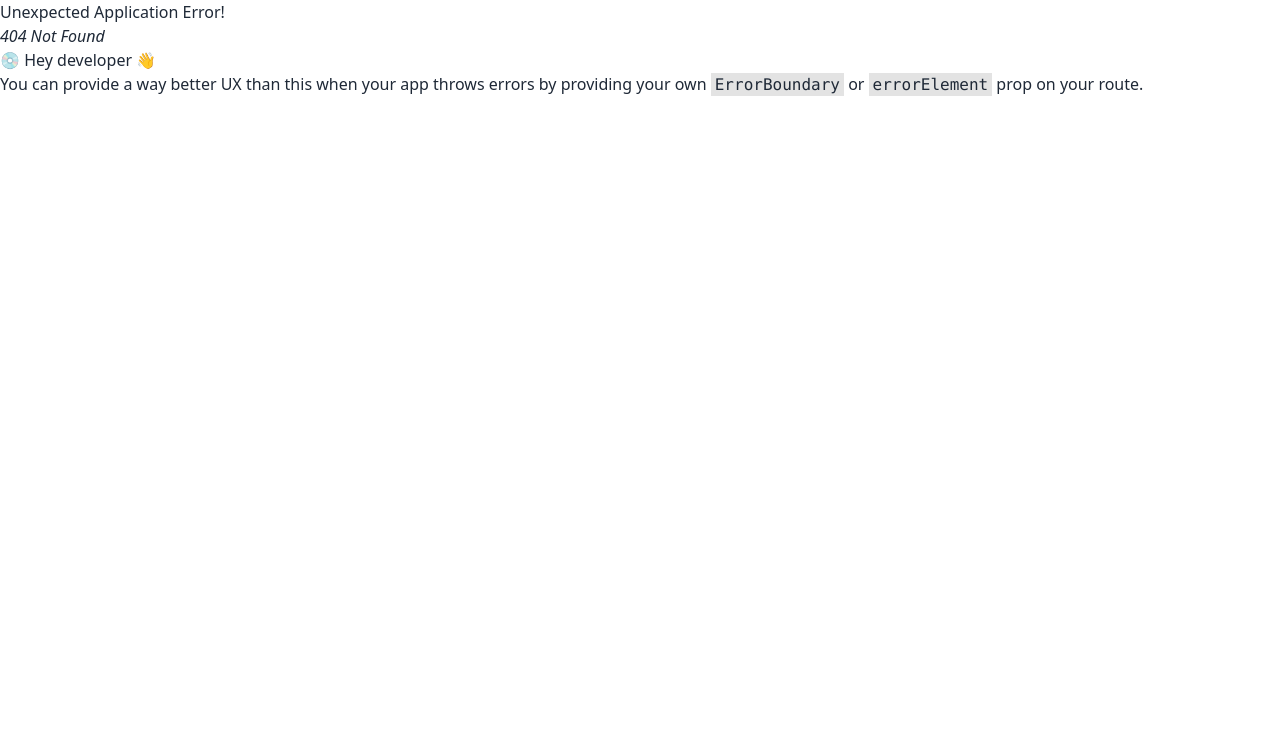
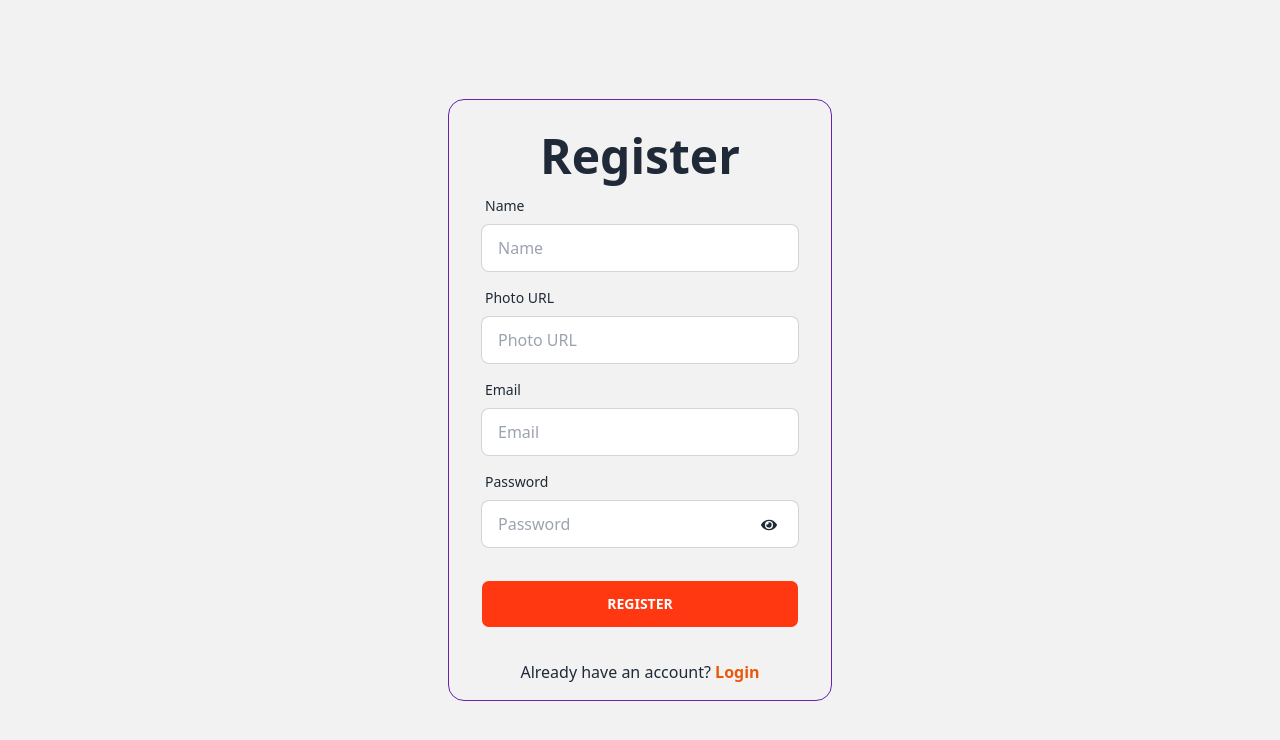
Before and after one commit to Ariful2634/hotel-booking-management-client, a React (Vite) app: page /register in a window 1280 px wide. Before the commit this address had no page. Shown: the top 740 px of the page. Built offline with nearby package versions, Linux system fonts and the light colour scheme; no server answers.

Commit message:
setting up the register page

```diff
--- a/package.json
+++ b/package.json
@@ -10,12 +10,15 @@
     "preview": "vite preview"
   },
   "dependencies": {
+    "firebase": "^10.5.2",
     "localforage": "^1.10.0",
     "match-sorter": "^6.3.1",
     "react": "^18.2.0",
     "react-dom": "^18.2.0",
+    "react-icons": "^4.11.0",
     "react-router-dom": "^6.18.0",
-    "sort-by": "^1.2.0"
+    "sort-by": "^1.2.0",
+    "sweetalert2": "^11.9.0"
   },
   "devDependencies": {
     "@types/react": "^18.2.15",
--- /dev/null
+++ b/src/Components/Firebase/firebase.config.js
@@ -0,0 +1,20 @@
+// Import the functions you need from the SDKs you need
+import { initializeApp } from "firebase/app";
+import { getAuth } from "firebase/auth";
+// TODO: Add SDKs for Firebase products that you want to use
+// https://firebase.google.com/docs/web/setup#available-libraries
+
+// Your web app's Firebase configuration
+const firebaseConfig = {
+  apiKey: "AIzaSyBmETyROEsLyQiasMm4kAvtgWPIm-W1nJQ",
+  authDomain: "hotel-booking-management-928e5.firebaseapp.com",
+  projectId: "hotel-booking-management-928e5",
+  storageBucket: "hotel-booking-management-928e5.appspot.com",
+  messagingSenderId: "359268954935",
+  appId: "1:359268954935:web:a5cde7484b23346b78a0b2"
+};
+
+// Initialize Firebase
+const app = initializeApp(firebaseConfig);
+const auth = getAuth(app)
+export default auth;
--- /dev/null
+++ b/src/Components/Login/Login.jsx
@@ -0,0 +1,11 @@
+
+
+const Login = () => {
+    return (
+        <div>
+
+        </div>
+    );
+};
+
+export default Login;
--- /dev/null
+++ b/src/Components/Provider/AuthProvider.jsx
@@ -0,0 +1,93 @@
+/* eslint-disable react/prop-types */
+import { createContext, useEffect, useState } from "react";
+import { createUserWithEmailAndPassword,  GoogleAuthProvider, onAuthStateChanged, signInWithEmailAndPassword, signInWithPopup, signOut } from "firebase/auth";
+import auth from "../Firebase/firebase.config";
+
+export const AuthContext = createContext(null)
+const provider = new GoogleAuthProvider()
+
+const AuthProvider = ({children}) => {
+
+    const [user, setUser] = useState(null)
+    const [loading, setLoading] = useState(true)
+
+
+
+    // google login
+
+    // eslint-disable-next-line no-unused-vars
+    const googleIn = (value) => {
+        setLoading(true)
+        return signInWithPopup(auth, provider)
+    }
+
+    // create user
+
+    const createUser = (email, password) => {
+        setLoading(true)
+        return createUserWithEmailAndPassword(auth, email, password)
+    }
+
+    // login
+
+    const loginUser = (email, password) => {
+        setLoading(true)
+        return signInWithEmailAndPassword(auth, email, password)
+    }
+
+    // logout user
+
+    const logOut = () => {
+        setLoading(true)
+        return signOut(auth)
+    }
+
+    // subscribe
+
+    useEffect(() => {
+        onAuthStateChanged(auth, (currentUser) => {
+
+            // const userEmail = currentUser?.email || user?.email;
+            // const loggedUser = { email: userEmail }
+            setUser(currentUser)
+            setLoading(false)
+
+            // if user exist then issue a token
+
+            // if (currentUser) {
+            //     axios.post('http://localhost:5000/jwt', loggedUser, { withCredentials: true })
+            //         .then(res => {
+            //             console.log(res.data)
+            //         })
+            // }
+            // else {
+            //     axios.post('http://localhost:5000/logout', loggedUser, { withCredentials: true })
+            //         .then(res => {
+            //             console.log(res.data)
+            //         })
+            // }
+
+        })
+    }, [])
+
+
+
+
+    const authInfo = {
+        user,
+        loading,
+        createUser,
+        loginUser,
+        googleIn,
+        logOut
+    }
+
+
+    return (
+        <AuthContext.Provider value={authInfo}>
+            {children}
+        </AuthContext.Provider>
+    );
+};
+
+export default AuthProvider;
--- /dev/null
+++ b/src/Components/Register/Register.jsx
@@ -0,0 +1,91 @@
+import { useContext, useState } from "react";
+import { Link } from "react-router-dom";
+import { FaEye, FaEyeSlash } from 'react-icons/fa';
+import { AuthContext } from "../Provider/AuthProvider";
+import Swal from "sweetalert2";
+import { updateProfile } from "firebase/auth";
+
+const Register = () => {
+
+    const {createUser}=useContext(AuthContext)
+    const[show,setShow]=useState(false)
+    const handleRegister = e =>{
+        e.preventDefault()
+        const form = e.target;
+        const name = form.name.value;
+        const photo = form.photo.value;
+        const email = form.email.value;
+        const password = form.password.value;
+        console.log(name,photo,email,password)
+
+        createUser(email,password)
+        .then(res=>{
+            const user = res.user
+            updateProfile(user,{
+                displayName:name,
+                photoURL:photo
+              })
+            console.log(user)
+            Swal.fire(
+                'Congratulations',
+                'User Created Successfully!',
+                'success'
+              )
+        })
+        .catch(err=>{
+            console.log(err)
+        })
+    }
+
+    return (
+        <div>
+        <div className="hero min-h-screen bg-base-200">
+            <div className="hero-content flex-col lg:flex-row">
+                {/* <div className="mr-28 w-1/2">
+
+                    <img className='h-[430px]' src={log} alt="" />
+                </div> */}
+                <div className="card flex-shrink-0 w-96 max-w-sm  border border-purple-800">
+                    <form onSubmit={handleRegister} className="card-body">
+                    <h1 className="text-5xl font-bold text-center">Register</h1>
+                        <div className="form-control">
+                            <label className="label">
+                                <span className="label-text">Name</span>
+                            </label>
+                            <input type="text" name='name' placeholder="Name" className="input input-bordered" required />
+                        </div>
+                        <div className="form-control">
+                            <label className="label">
+                                <span className="label-text">Photo URL</span>
+                            </label>
+                            <input type="text" name='photo' placeholder="Photo URL" className="input input-bordered" required />
+                        </div>
+                        <div className="form-control">
+                            <label className="label">
+                                <span className="label-text">Email</span>
+                            </label>
+                            <input type="email" name='email' placeholder="Email" className="input input-bordered" required />
+                        </div>
+                        <div className="form-control relative">
+                            <label className="label">
+                                <span className="label-text">Password</span>
+                            </label>
+                            <input type={show ? "text" : "password"} name='password' placeholder="Password" className="input input-bordered" required />
+                            <span className='absolute top-[53px] left-[280px]' onClick={()=>(setShow(!show))}>{show ? <FaEyeSlash></FaEyeSlash>  : <FaEye></FaEye>}</span>
+
+                        </div>
+                        <div className="form-control mt-6">
+                            <button className="btn text-white font-bold bg-[#FF3811]">Register</button>
+                        </div>
+                    </form>
+                    <div>
+                        <p className='text-center mb-4'>Already have an account? <Link className='text-orange-600 font-bold' to='/login'>Login</Link></p>
+                    </div>
+                </div>
+            </div>
+        </div>
+    </div>
+    );
+};
+
+export default Register;
```
Also changed, not shown: src/main.jsx (+8 -0 lines), 1 other file (tests, documents, lock files or other folders).
